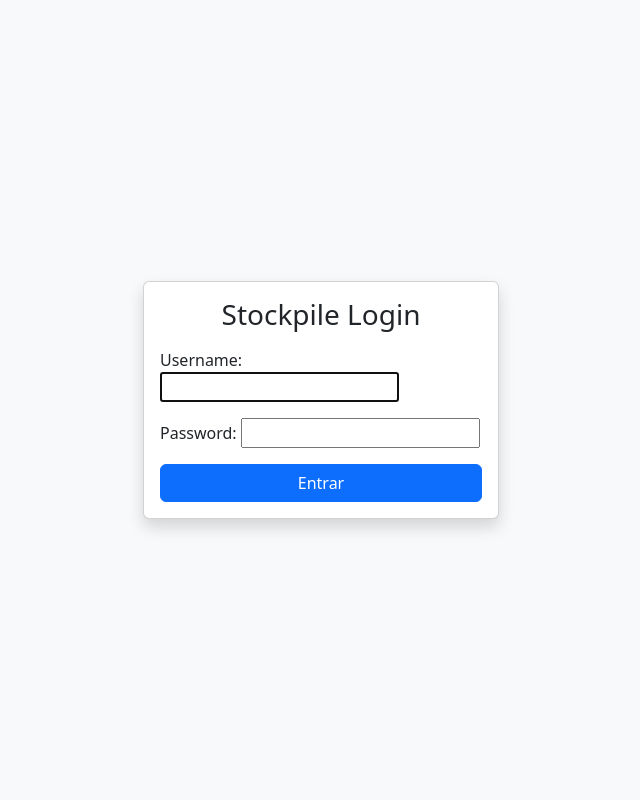
After one commit to luizborgess/stockpile-django, a Django app: page /login/ in a window 1280 px wide. The commit adds this page. Shown: the whole page, without its empty margins (319-959 px from the left). Run offline with Django 5.2, Linux system fonts and the light colour scheme; some libraries are stand-ins or nearby versions.

Commit message:
add login and delete item

```diff
--- a/stockpile_django/inventory/urls.py
+++ b/stockpile_django/inventory/urls.py
@@ -5,6 +5,8 @@ urlpatterns = [
     path("", views.index),
     path("item/new", views.new_item),
     path("item/create", views.create_item),
+    path("item/<int:item_id>/delete", views.delete_item, name="delete_item"),
+
     # novos:
     path("item/<int:item_id>/add", views.add_qty),
     path("item/<int:item_id>/remove", views.remove_qty),
--- a/stockpile_django/stockpile_django/settings.py
+++ b/stockpile_django/stockpile_django/settings.py
@@ -123,3 +123,7 @@ STATIC_URL = 'static/'
 # https://docs.djangoproject.com/en/5.2/ref/settings/#default-auto-field
 
 DEFAULT_AUTO_FIELD = 'django.db.models.BigAutoField'
+
+LOGIN_URL = "/login/"
+LOGIN_REDIRECT_URL = "/"
+LOGOUT_REDIRECT_URL = "/login/"
--- a/stockpile_django/stockpile_django/urls.py
+++ b/stockpile_django/stockpile_django/urls.py
@@ -16,8 +16,12 @@ Including another URLconf
 """
 from django.contrib import admin
 from django.urls import path, include
-
+from django.contrib.auth import views as auth_views
 urlpatterns = [
     path('admin/', admin.site.urls),
+    # Login & logout prontos do Django
+    path("login/", auth_views.LoginView.as_view(template_name="login.html"), name="login"),
+    path("logout/", auth_views.LogoutView.as_view(next_page="login"), name="logout"),
+
     path('', include("inventory.urls")),
 ]
--- a/stockpile_django/templates/index.html
+++ b/stockpile_django/templates/index.html
@@ -32,6 +32,11 @@
     <a href="/item/{{ i.id }}/add" class="btn btn-success btn-sm" title="+1 unidade">➕</a>
 
     <a href="/item/{{ i.id }}/add10" class="btn btn-outline-success btn-sm fw-bold" title="+10 unidades">+10</a>
+<a href="{% url 'delete_item' i.id %}"
+   class="btn btn-sm btn-outline-danger ms-2">
+    Deletar
+</a>
+
 
   </div>
 
--- a/stockpile_django/templates/layout.html
+++ b/stockpile_django/templates/layout.html
@@ -26,6 +26,9 @@
         <li class="nav-item">
           <a href="/item/new" class="btn btn-warning mt-2 mt-lg-0 w-100 text-start">Novo item</a>
         </li>
+          {% if user.is_authenticated %}
+    <a href="{% url 'logout' %}" class="btn btn-outline-light">Sair</a>
+{% endif %}
       </ul>
     </div>
   </div>
--- /dev/null
+++ b/stockpile_django/templates/login.html
@@ -0,0 +1,41 @@
+{% load static %}
+<!DOCTYPE html>
+<html>
+<head>
+    <meta charset="utf-8" />
+    <meta name="viewport" content="width=device-width, initial-scale=1">
+
+    <title>Login</title>
+
+    <link rel="stylesheet" href="https://cdn.jsdelivr.net/npm/bootstrap@5.3.2/dist/css/bootstrap.min.css">
+</head>
+
+<body class="bg-light d-flex align-items-center" style="height: 100vh">
+
+<div class="container">
+    <div class="row justify-content-center">
+        <div class="col-12 col-md-4">
+
+            <div class="card shadow">
+                <div class="card-body">
+
+                    <h3 class="text-center mb-3">Stockpile Login</h3>
+
+                    <form method="post">
+                        {% csrf_token %}
+                        {{ form.as_p }}
+
+                        <button type="submit" class="btn btn-primary w-100">
+                            Entrar
+                        </button>
+                    </form>
+
+                </div>
+            </div>
+
+        </div>
+    </div>
+</div>
+
+</body>
+</html>
```
Also changed, not shown: stockpile_django/inventory/views.py (+12 -2 lines), stockpile_django/templates/delete_confirm.html (added, +27 -0 lines), stockpile_django/db.sqlite3.
